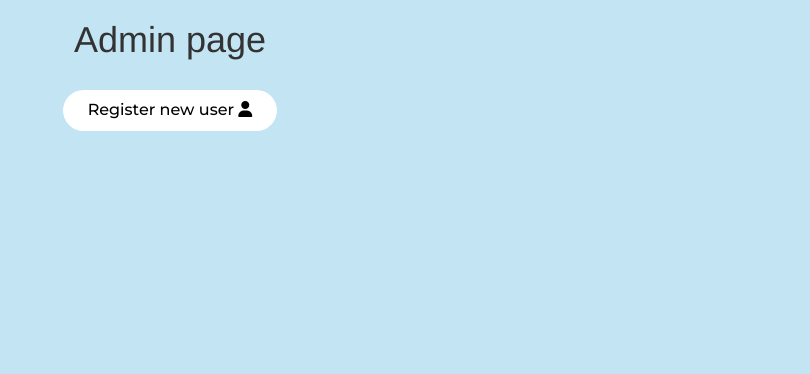
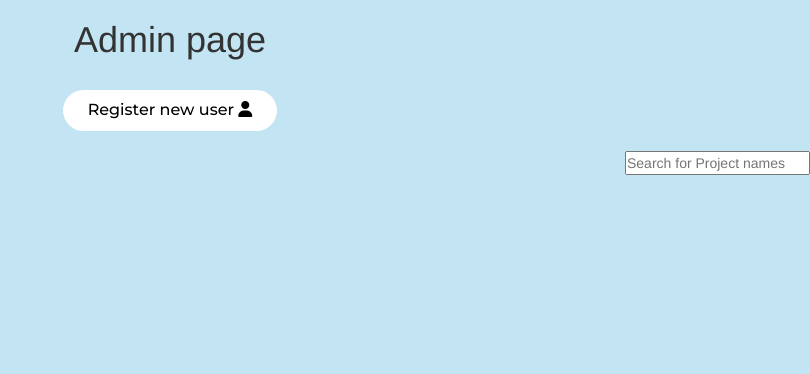
Before and after one commit to gustavlagneborg/ordering_portal, a Flask app: page /admin in a window 1280 px wide. Shown: the part 116-490 px from the top of the page, without its empty margins (470-1280 px from the left). Run offline with Flask 3, Linux system fonts and the light colour scheme; a user stored in the database is signed in; data that the repository does not hold is empty; some libraries are stand-ins or nearby versions.

Commit message:
search function

```diff
--- a/project/static/main.css
+++ b/project/static/main.css
@@ -155,3 +155,7 @@ form {
   display: inline-block;
   font-size: 12px;
   }
+
+#searchProject {
+  text-align: right;
+}
--- a/project/templates/admin.html
+++ b/project/templates/admin.html
@@ -11,6 +11,10 @@
     </a>
 </div><br>
 
+<div id="searchProject">
+    <input type="text" id="searchProjectInput" onkeyup="searchProjectTable()" placeholder="Search for Project names">
+</div>
+
 <div id="project-data1">
     <table id="project-table" class="table table-striped">
         <thead id="project-header"></thead>
@@ -21,5 +25,29 @@
 <script src="{{ url_for('static', filename='api.js') }}"></script>
 <script src="https://kit.fontawesome.com/d0443263ba.js" crossorigin="anonymous"></script>
 
+<script>
+    function searchProjectTable() {
+        // Declare variables
+        var input, filter, table, tr, td, i, txtValue;
+        input = document.getElementById("searchProjectInput");
+        filter = input.value.toUpperCase();
+        table = document.getElementById("project-table");
+        tr = table.getElementsByTagName("tr");
+
+        // Loop through all table rows, and hide those who don't match the search query
+        for (i = 0; i < tr.length; i++) {
+            td = tr[i].getElementsByTagName("td")[0];
+            if (td) {
+                txtValue = td.textContent || td.innerText;
+                if (txtValue.toUpperCase().indexOf(filter) > -1) {
+                    tr[i].style.display = "";
+                } else {
+                    tr[i].style.display = "none";
+                }
+            }
+        }
+    }
+</script>
+
 
 {% endblock %}
```
